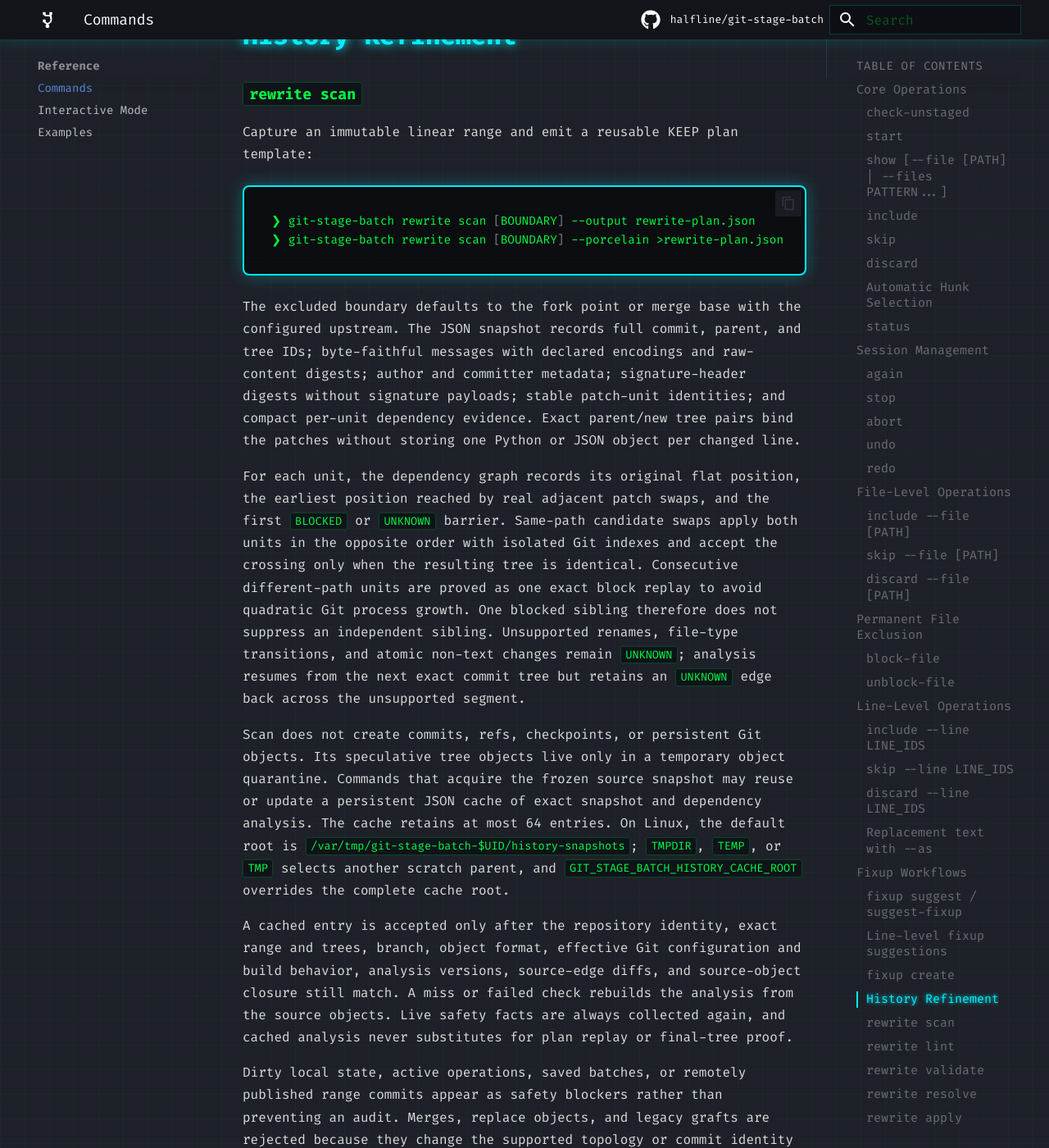
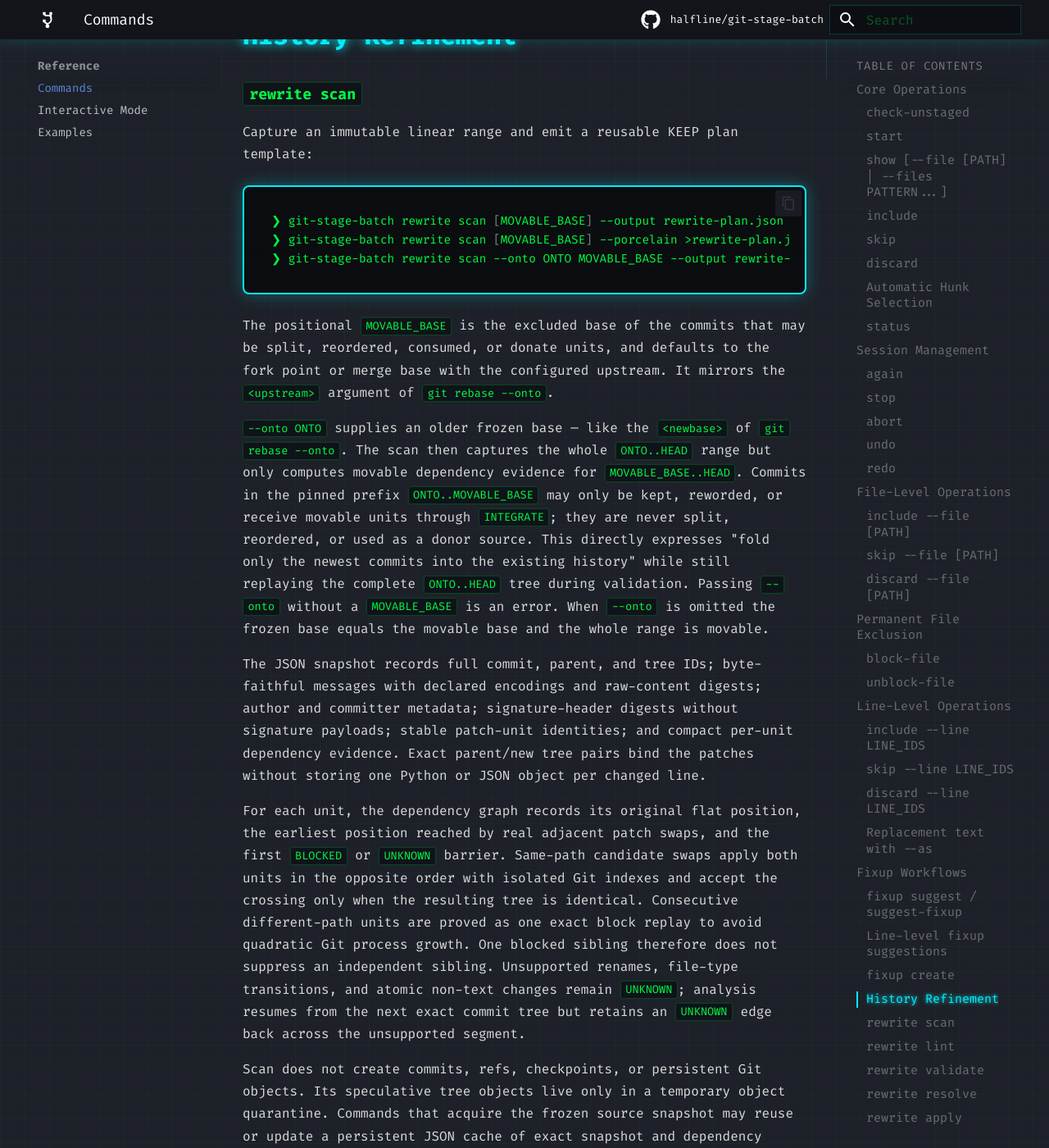
Before and after one commit to halfline/git-stage-batch, an MkDocs documentation site: the page built from docs/commands.md, in a window 1280 px wide and 1400 px high, scrolled down 28223 px. Shown: the whole window at 82% size. Built offline with MkDocs 1.6.1 and Material for MkDocs 9.7.7, drawn with Linux system fonts in a browser that asks for light colours; comment, search, counter and statistics services are not loaded.

Commit message:
docs: Describe scoped rewrite scan against a movable suffix
`git-stage-batch rewrite scan` accepts an `--onto` option, and the command
guide still describes only the plain positional excluded-boundary form
used when the whole range is movable.

Users reading the command guide cannot find how to snapshot an older frozen
base while restricting real dependency evidence and plan mutability to a
movable suffix of history, or what the pinned prefix between that frozen
base and the movable base is still allowed to do.

This commit addresses that by describing the `--onto` option and the
positional argument's new movable-base role, the required-argument
restriction, and the KEEP/REWORD/INTEGRATE-only treatment of pinned
commits, alongside the existing description of the JSON snapshot and
dependency-graph fields.

Subsequent commits will describe the same option in the installed man page
and translate the new strings.

````diff
--- a/docs/commands.md
+++ b/docs/commands.md
@@ -1013,12 +1013,28 @@ its excluded base.
 Capture an immutable linear range and emit a reusable KEEP plan template:
 
 ```bash
-❯ git-stage-batch rewrite scan [BOUNDARY] --output rewrite-plan.json
-❯ git-stage-batch rewrite scan [BOUNDARY] --porcelain >rewrite-plan.json
-```
-
-The excluded boundary defaults to the fork point or merge base with the
-configured upstream. The JSON snapshot records full commit, parent, and tree
+❯ git-stage-batch rewrite scan [MOVABLE_BASE] --output rewrite-plan.json
+❯ git-stage-batch rewrite scan [MOVABLE_BASE] --porcelain >rewrite-plan.json
+❯ git-stage-batch rewrite scan --onto ONTO MOVABLE_BASE --output rewrite-plan.json
+```
+
+The positional `MOVABLE_BASE` is the excluded base of the commits that may be
+split, reordered, consumed, or donate units, and defaults to the fork point or
+merge base with the configured upstream. It mirrors the `<upstream>` argument
+of `git rebase --onto`.
+
+`--onto ONTO` supplies an older frozen base — like the `<newbase>` of
+`git rebase --onto`. The scan then captures the whole `ONTO..HEAD` range but
+only computes movable dependency evidence for `MOVABLE_BASE..HEAD`. Commits in
+the pinned prefix `ONTO..MOVABLE_BASE` may only be kept, reworded, or receive
+movable units through `INTEGRATE`; they are never split, reordered, or used as
+a donor source. This directly expresses "fold only the newest commits into the
+existing history" while still replaying the complete `ONTO..HEAD` tree during
+validation. Passing `--onto` without a `MOVABLE_BASE` is an error. When `--onto`
+is omitted the frozen base equals the movable base and the whole range is
+movable.
+
+The JSON snapshot records full commit, parent, and tree
 IDs; byte-faithful messages with declared encodings and raw-content digests;
 author and committer metadata; signature-header digests without signature
 payloads; stable patch-unit identities; and compact per-unit dependency
````
